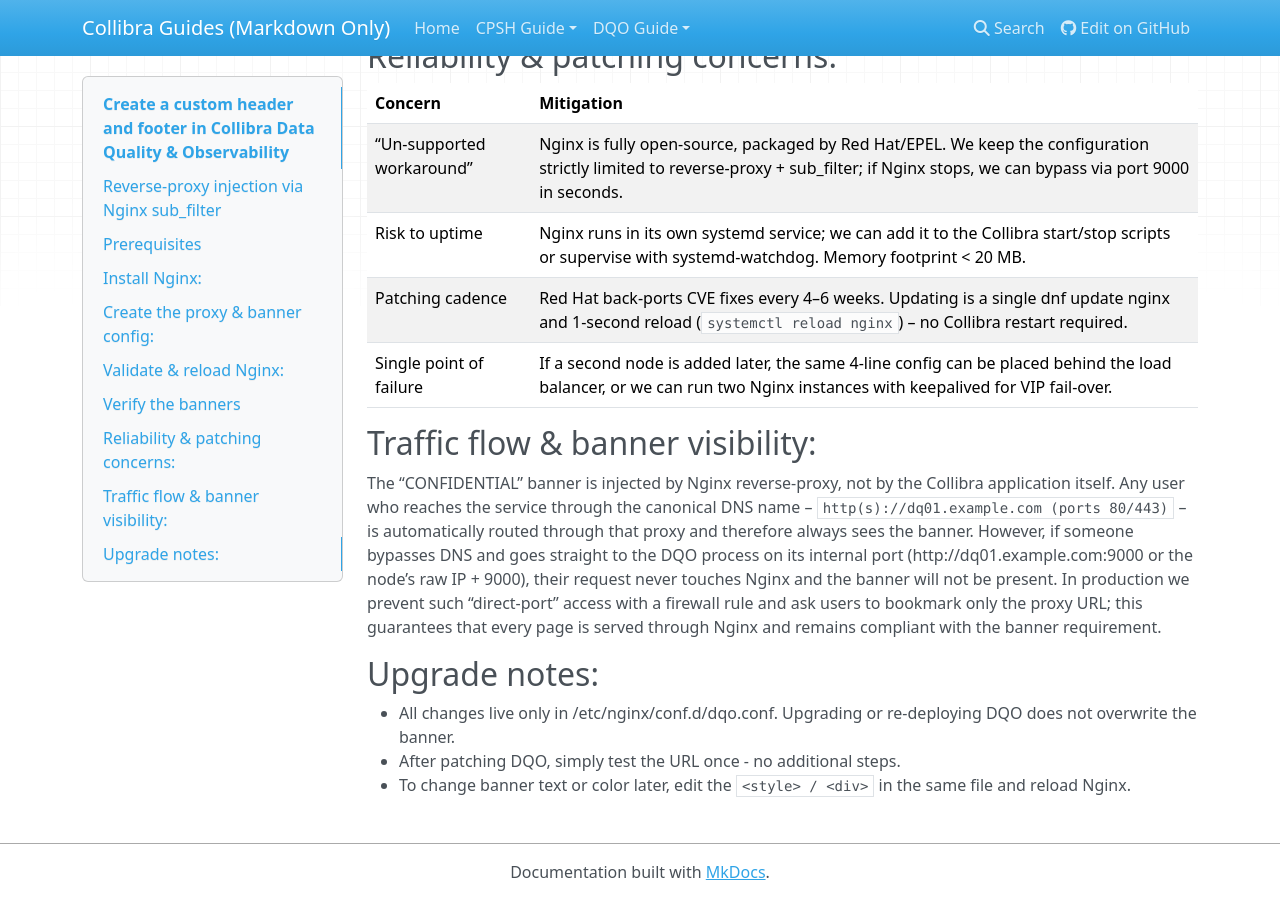
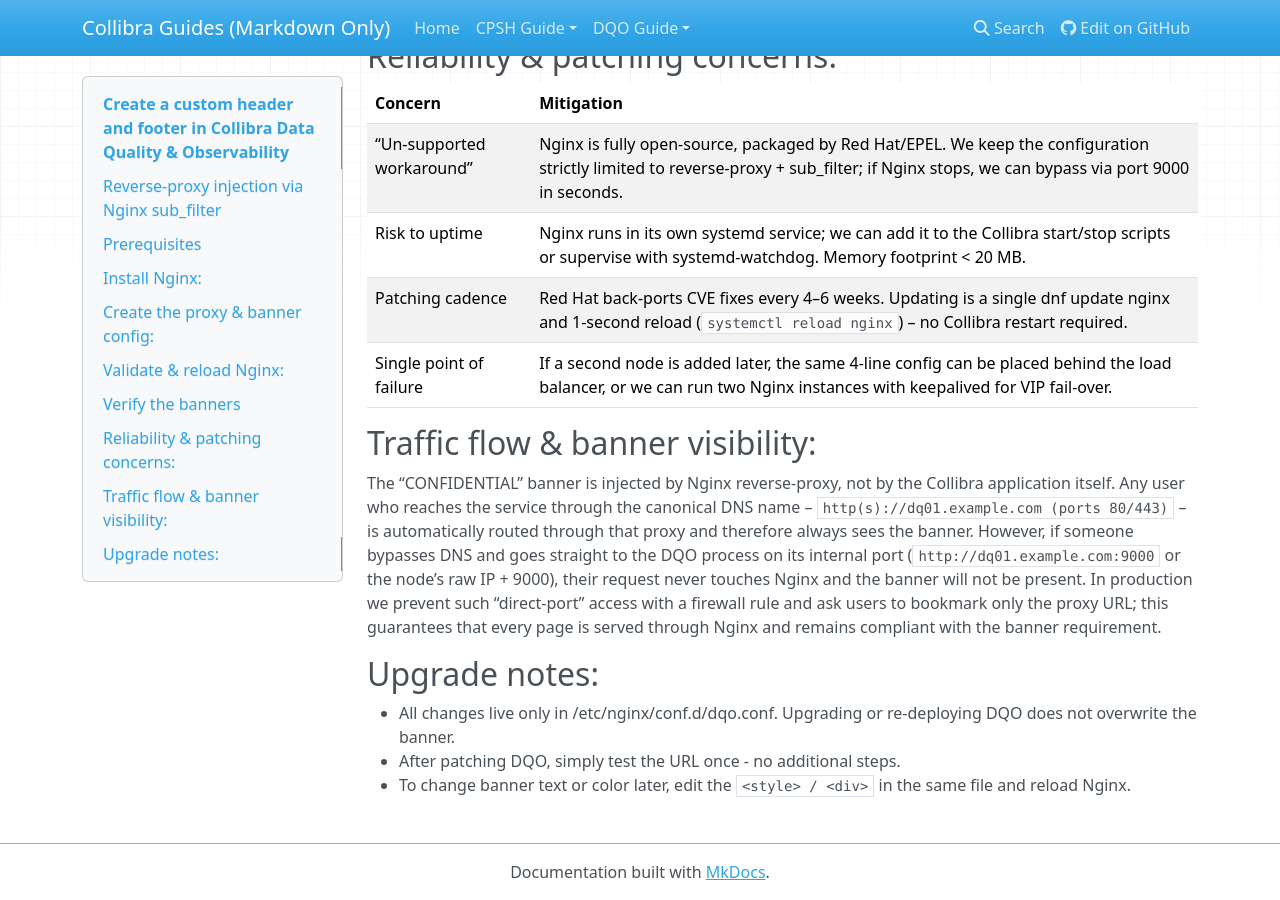
Before and after one commit to tejten/collibra-cpsh-dq-custom-banner, an MkDocs documentation site: the page built from docs/dqo/01-dqo-nginx.md, in a window 1280 px wide and 900 px high, scrolled down 2173 px. Built offline with MkDocs 1.6.1, drawn with Linux system fonts in a browser that asks for light colours; nearby versions of some CDN libraries.

```diff
--- a/docs/dqo/01-dqo-nginx.md
+++ b/docs/dqo/01-dqo-nginx.md
@@ -90,7 +90,7 @@ Open a browser tab – a blue strip now appears at the very top and bottom of ev
 
 ## Traffic flow & banner visibility:
 
-The “CONFIDENTIAL” banner is injected by Nginx reverse-proxy, not by the Collibra application itself. Any user who reaches the service through the canonical DNS name – `http(s)://dq01.example.com (ports 80/443)` – is automatically routed through that proxy and therefore always sees the banner. However, if someone bypasses DNS and goes straight to the DQO process on its internal port (http://dq01.example.com:9000 or the node’s raw IP + 9000), their request never touches Nginx and the banner will not be present. In production we prevent such “direct-port” access with a firewall rule and ask users to bookmark only the proxy URL; this guarantees that every page is served through Nginx and remains compliant with the banner requirement.
+The “CONFIDENTIAL” banner is injected by Nginx reverse-proxy, not by the Collibra application itself. Any user who reaches the service through the canonical DNS name – `http(s)://dq01.example.com (ports 80/443)` – is automatically routed through that proxy and therefore always sees the banner. However, if someone bypasses DNS and goes straight to the DQO process on its internal port (`http://dq01.example.com:9000` or the node’s raw IP + 9000), their request never touches Nginx and the banner will not be present. In production we prevent such “direct-port” access with a firewall rule and ask users to bookmark only the proxy URL; this guarantees that every page is served through Nginx and remains compliant with the banner requirement.
 
 ## Upgrade notes:
 
```
